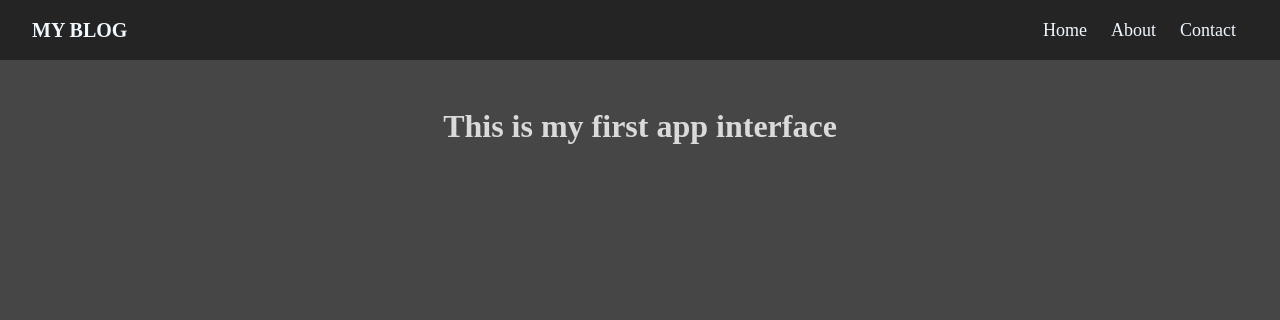
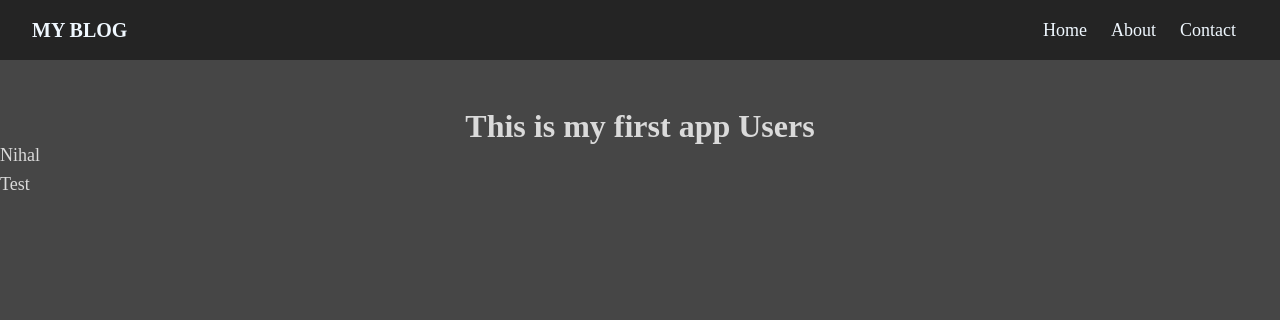
Before and after one commit to NihalP01/learning-django, a Django app: page /firstapp/ in a window 1280 px wide. Shown: the top 320 px of the page. Run offline with Django 5.2, Linux system fonts and the light colour scheme; data comes from the database, SQL or seed files in the repository; both versions use the stored data as it was after the commit.

Commit message:
new changes

```diff
--- a/firstapp/templates/firstapp/index.html
+++ b/firstapp/templates/firstapp/index.html
@@ -1,8 +1,14 @@
 {% extends "layout.html" %}
+
 {% block title %}My first app{% endblock%}
 
 {% block content %}
 <div class="main-div">
-  <h1>This is my first app interface</h1>
+  <h1>This is my first app Users</h1>
+  <div class="list-div">
+    {% for user in users %}
+    <p class="user-list">{{user.firstname}}</p>
+    {% endfor %}
+  </div>
 </div>
 {% endblock %}
--- a/firstapp/urls.py
+++ b/firstapp/urls.py
@@ -2,5 +2,5 @@ from django.urls import path
 from . import views
 
 urlpatterns = [
-    path('firstapp/', views.firstapp),
+    path('firstapp/', views.firstapp, name='firstapp'),
 ]
--- a/firstapp/views.py
+++ b/firstapp/views.py
@@ -1,5 +1,8 @@
 from django.shortcuts import render
+from .models import User
+from django.http import HttpResponse
 
 # Create your views here.
 def firstapp(request):
-    return render(request, 'firstapp/index.html')
+    users = User.objects.all()
+    return render(request, 'firstapp/index.html', {'users': users})
--- a/myproject/urls.py
+++ b/myproject/urls.py
@@ -4,8 +4,8 @@ from . import views
 
 urlpatterns = [
     path('admin/', admin.site.urls),
-    path('', views.home),
-    path('about/', views.about),
-    path('contact/', views.contact),
+    path('', views.home, name='home'),
+    path('about/', views.about, name='about'),
+    path('contact/', views.contact, name='contact'),
     path('', include('firstapp.urls'))
 ]
--- a/static/style.css
+++ b/static/style.css
@@ -55,3 +55,13 @@ h1 {
 .main-div {
   margin-top: 3rem;
 }
+
+.list-div{
+  display: flex;
+  flex-direction: column;
+  gap: 8px;
+}
+
+.user-list{
+  font-size: 18px;
+}
```
Also changed, not shown: db.sqlite3.
